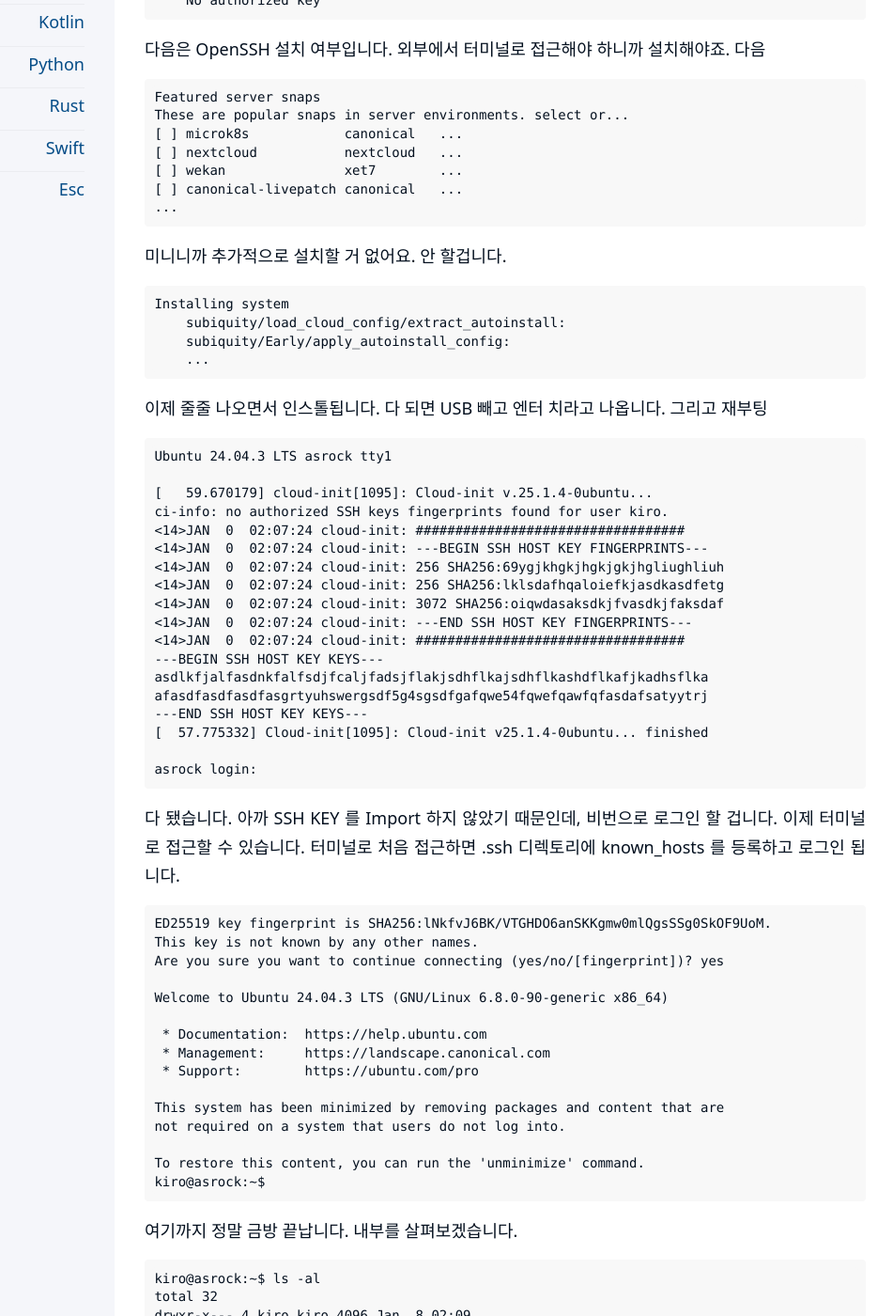
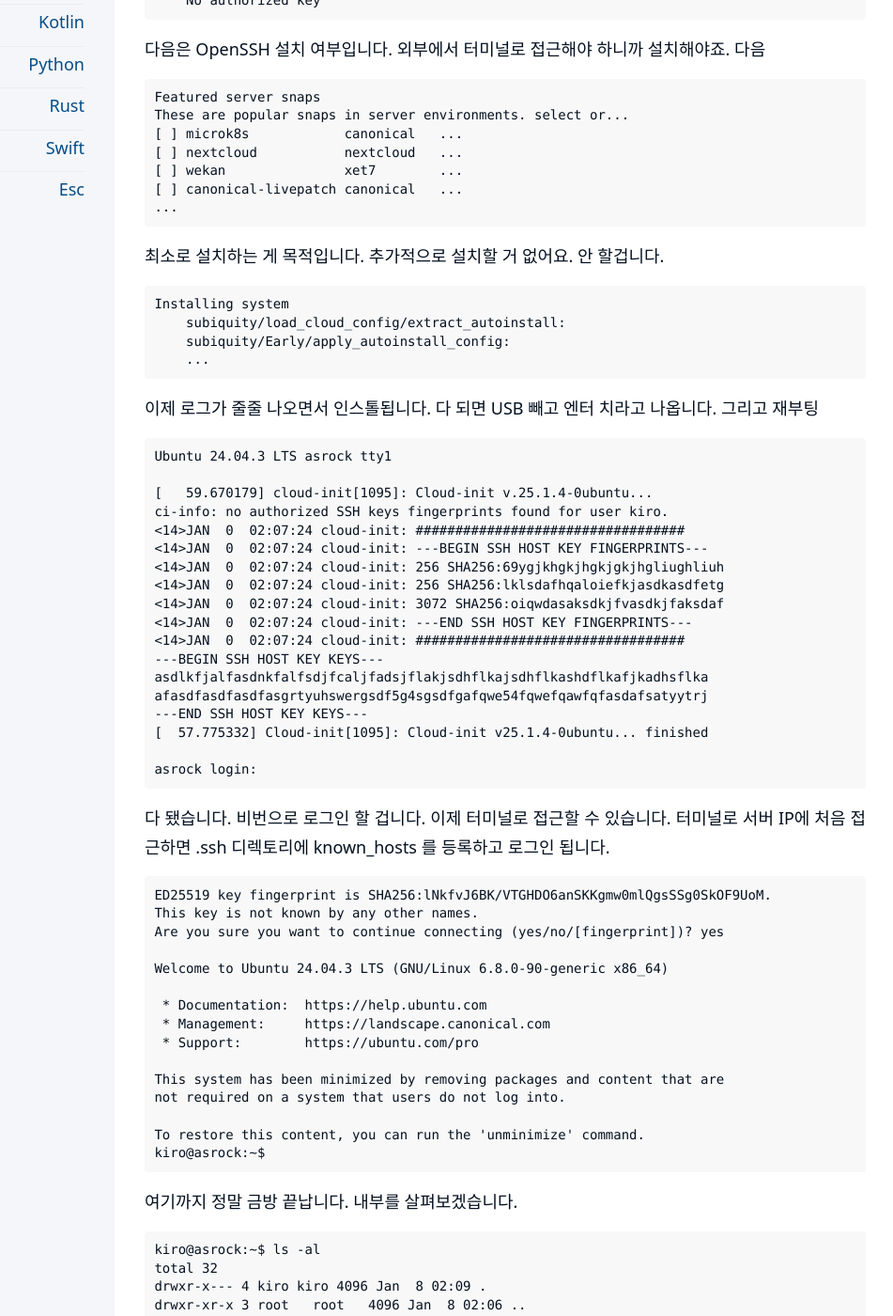
Before and after one commit to kiroshin/kiroshin.github.io, a Jekyll site: the page built from _posts/2026-01-09-ubuntu-linux-install.md, in a window 1280 px wide and 1400 px high, scrolled down 4486 px. Shown: the whole window at 94% size, without its empty margins (198-1149 px from the left). Built offline with Jekyll 4.4.1, drawn with Linux system fonts in a browser that asks for light colours.

Commit message:
Update 2026-01-09-ubuntu-linux-install.md

````diff
--- a/_posts/2026-01-09-ubuntu-linux-install.md
+++ b/_posts/2026-01-09-ubuntu-linux-install.md
@@ -206,7 +206,7 @@ These are popular snaps in server environments. select or...
 ...
 ```
 
-미니니까 추가적으로 설치할 거 없어요. 안 할겁니다.
+최소로 설치하는 게 목적입니다. 추가적으로 설치할 거 없어요. 안 할겁니다.
 
 ```
 Installing system
@@ -215,7 +215,7 @@ Installing system
     ...
 ```
 
-이제 줄줄 나오면서 인스톨됩니다. 다 되면 USB 빼고 엔터 치라고 나옵니다. 그리고 재부팅
+이제 로그가 줄줄 나오면서 인스톨됩니다. 다 되면 USB 빼고 엔터 치라고 나옵니다. 그리고 재부팅
 
 ```
 Ubuntu 24.04.3 LTS asrock tty1
@@ -238,7 +238,7 @@ afasdfasdfasdfasgrtyuhswergsdf5g4sgsdfgafqwe54fqwefqawfqfasdafsatyytrj
 asrock login:
 ```
 
-다 됐습니다. 아까 SSH KEY 를 Import 하지 않았기 때문인데, 비번으로 로그인 할 겁니다. 이제 터미널로 접근할 수 있습니다. 터미널로 처음 접근하면 .ssh 디렉토리에 known_hosts 를 등록하고 로그인 됩니다.
+다 됐습니다. 비번으로 로그인 할 겁니다. 이제 터미널로 접근할 수 있습니다. 터미널로 서버 IP에 처음 접근하면 .ssh 디렉토리에 known_hosts 를 등록하고 로그인 됩니다.
 
 ```
 ED25519 key fingerprint is SHA256:lNkfvJ6BK/VTGHDO6anSKKgmw0mlQgsSSg0SkOF9UoM.
````
